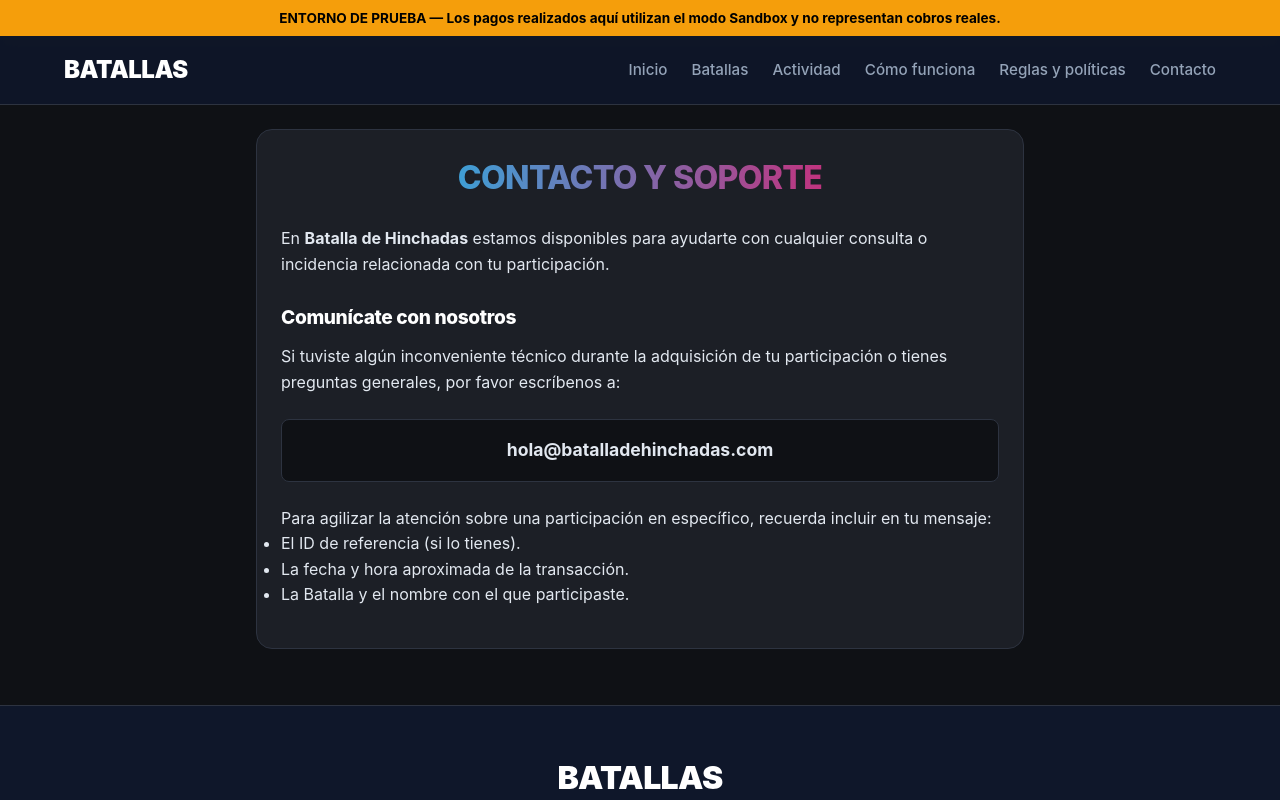
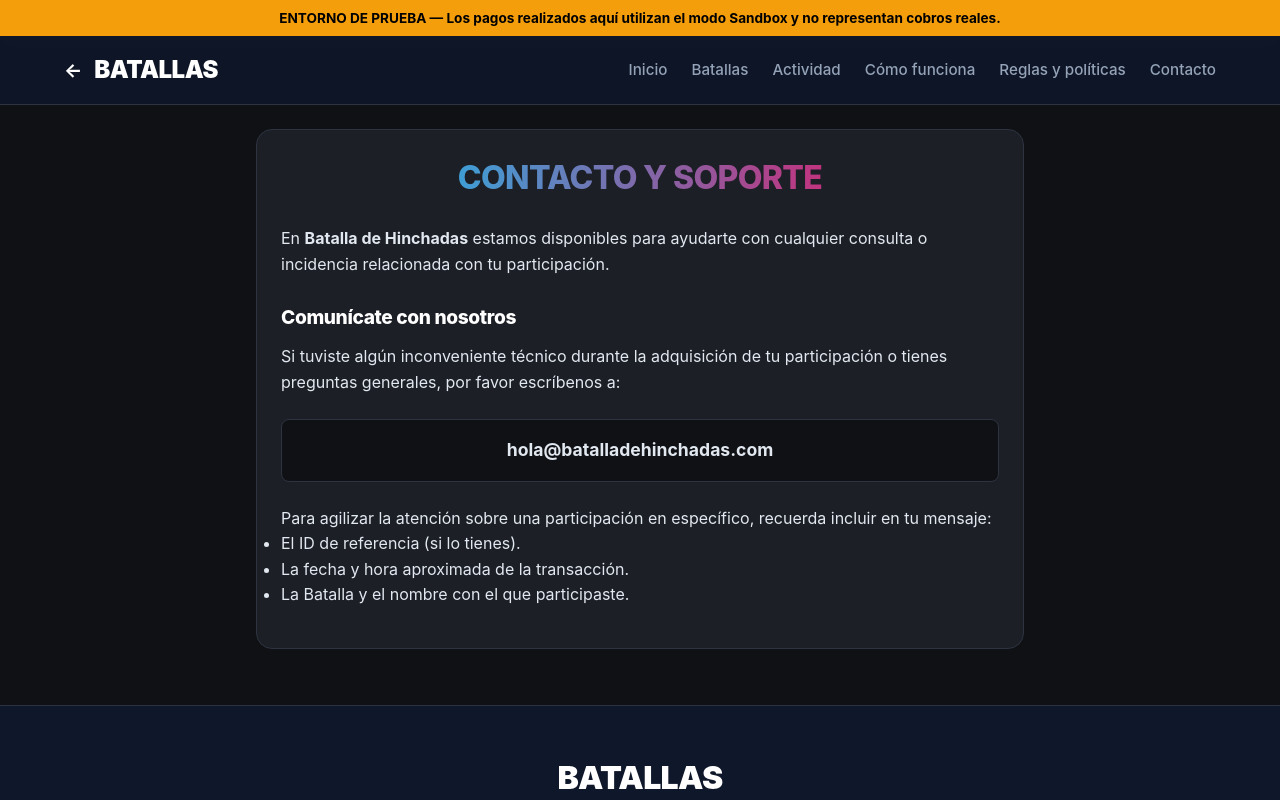
Before and after one commit to tramitesvisasuoficial-glitch/batalla-hinchadas, a Next.js app: page /contact in a window 1280 px wide. Shown: the top 800 px of the page. Built offline with nearby package versions, Linux system fonts and the light colour scheme.

Commit message:
fix: clean navbar back button

```diff
--- a/src/components/Navbar.tsx
+++ b/src/components/Navbar.tsx
@@ -8,7 +8,7 @@ export default function Navbar() {
   const [isOpen, setIsOpen] = useState(false);
   const pathname = usePathname();
 
-  const isBattleRoute = pathname && pathname.startsWith("/b/");
+  const showBackButton = pathname && pathname !== "/";
 
   const handleLinkClick = () => {
     setIsOpen(false);
@@ -19,7 +19,7 @@ export default function Navbar() {
       <div className="navbar-container">
         {/* LOGO AND BACK */}
         <div style={{ display: "flex", alignItems: "center", gap: "12px" }}>
-          {isBattleRoute && (
+          {showBackButton && (
             <Link href="/" onClick={handleLinkClick} style={{ color: "#fff", textDecoration: "none", fontSize: "1.2rem", fontWeight: "bold" }}>
               ←
             </Link>
@@ -30,7 +30,6 @@ export default function Navbar() {
         </div>
 
         {/* MOBILE TOGGLE */}
-        {!isBattleRoute && (
         <button
           className="navbar-toggle"
           onClick={() => setIsOpen(!isOpen)}
@@ -38,11 +37,9 @@ export default function Navbar() {
         >
           {isOpen ? "✕" : "☰"}
         </button>
-        )}
 
         {/* LINKS */}
         <div className={`navbar-links ${isOpen ? "open" : ""}`}>
-          {!isBattleRoute && (
           <>
               <Link href="/" className="navbar-link" onClick={handleLinkClick}>Inicio</Link>
               <Link href="/#batallas" className="navbar-link" onClick={handleLinkClick}>Batallas</Link>
@@ -51,7 +48,6 @@ export default function Navbar() {
               <Link href="/reglas-y-politicas" className="navbar-link" onClick={handleLinkClick}>Reglas y políticas</Link>
               <Link href="/contact" className="navbar-link" onClick={handleLinkClick}>Contacto</Link>
           </>
-          )}
         </div>
       </div>
     </nav>
```
Lines whose indentation alone changed are shown as unchanged.
